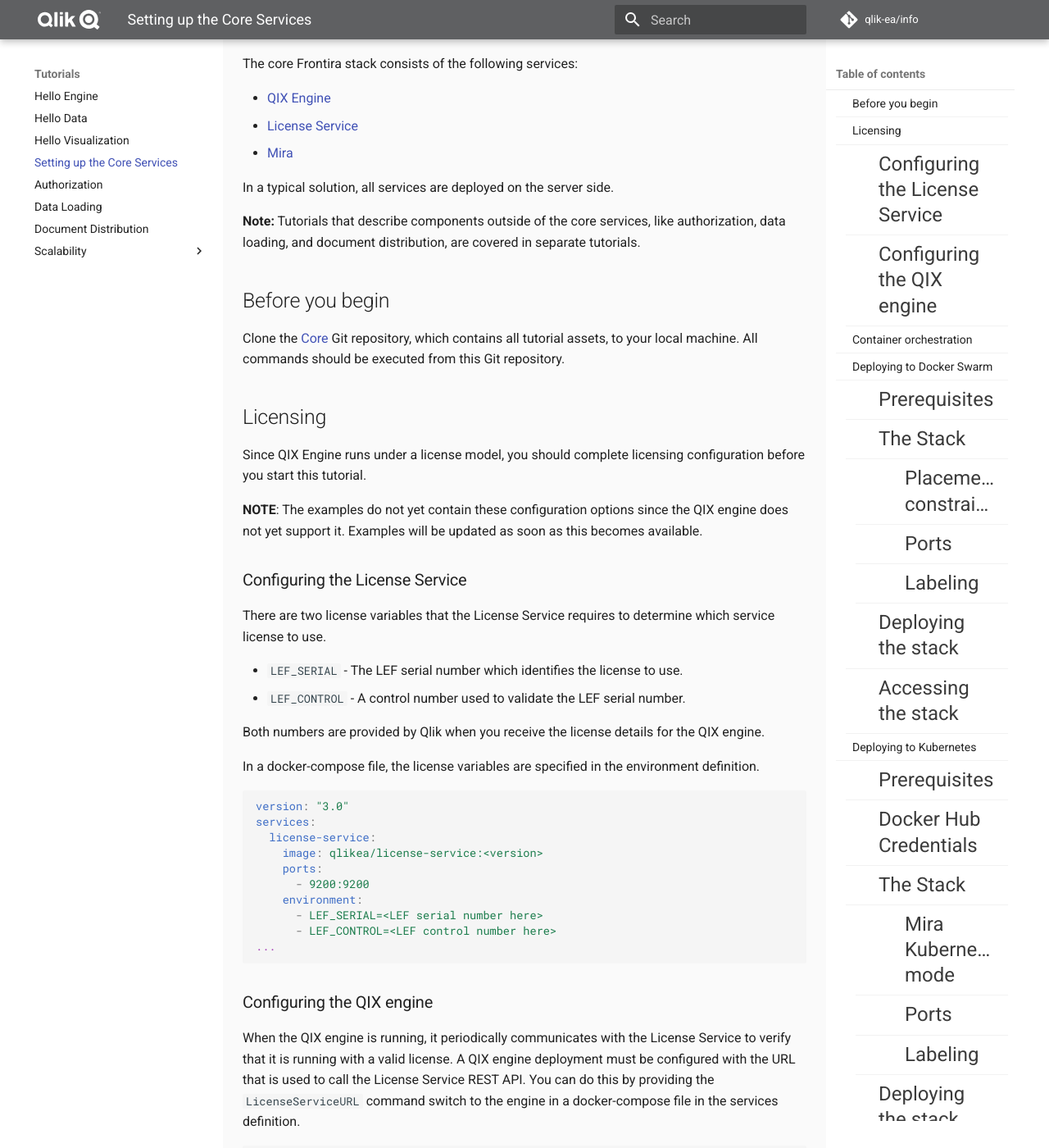
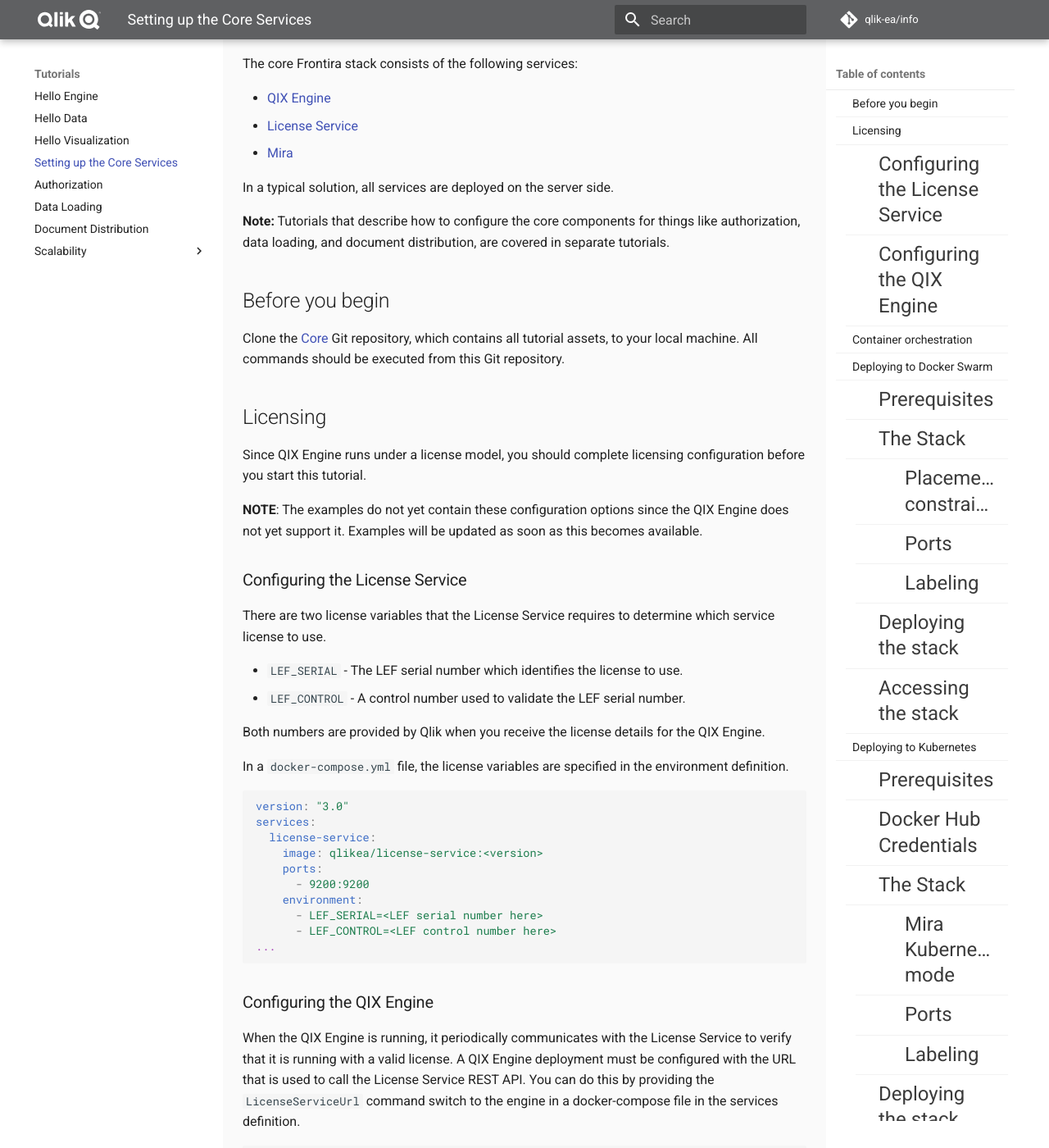
Before and after one commit to qlik-oss/core-website, an MkDocs documentation site: the page built from docs/tutorials/core.md, in a window 1280 px wide and 1400 px high, scrolled down 263 px. Shown: the whole window at 82% size. Built offline with MkDocs 1.6.1 and Material for MkDocs 9.7.7, drawn with Linux system fonts in a browser that asks for light colours; comment, search, counter and statistics services are not loaded; old or Windows-style settings are respelled for this version of MkDocs; some of the changed text lies outside the part shown.

````diff
--- a/docs/tutorials/core.md
+++ b/docs/tutorials/core.md
@@ -1,6 +1,7 @@
 # Setting up the Core Services
 
-In this tutorial, you will learn how to set up and deploy the minimal Frontira stack comprising the core services. The core services represent the foundation on which to build full Frontira solutions.
+In this tutorial, you will learn how to set up and deploy the minimal Frontira stack
+comprising the core services. The core services represent the foundation on which to build full Frontira solutions.
 
 The core Frontira stack consists of the following services:
 
@@ -10,29 +11,36 @@ The core Frontira stack consists of the following services:
 
 In a typical solution, all services are deployed on the server side.
 
-**Note:** Tutorials that describe components outside of the core services, like authorization, data loading, and document distribution, are covered in separate tutorials.
+**Note:** Tutorials that describe how to configure the core components
+for things like authorization, data loading, and document distribution, are covered in separate tutorials.
 
 ## Before you begin
 
-Clone the [Core](https://github.com/qlik-ea/core) Git repository, which contains all tutorial assets, to your local machine. All commands should be executed from this Git repository.
+Clone the [Core](https://github.com/qlik-ea/core) Git repository,
+which contains all tutorial assets, to your local machine.
+All commands should be executed from this Git repository.
 
 ## Licensing
 
-Since QIX Engine runs under a license model, you should complete licensing configuration before you start this tutorial.
+Since QIX Engine runs under a license model,
+you should complete licensing configuration before you start this tutorial.
 
-**NOTE**: The examples do not yet contain these configuration options since the QIX engine does not yet support it.
+**NOTE**: The examples do not yet contain these configuration options
+since the QIX Engine does not yet support it.
 Examples will be updated as soon as this becomes available.
 
 ### Configuring the License Service
 
-There are two license variables that the License Service requires to determine which service license to use.
+There are two license variables that the License Service
+requires to determine which service license to use.
 
 - `LEF_SERIAL` - The LEF serial number which identifies the license to use.
 - `LEF_CONTROL` - A control number used to validate the LEF serial number.
 
-Both numbers are provided by Qlik when you receive the license details for the QIX engine.
+Both numbers are provided by Qlik when you receive the license details for the QIX Engine.
 
-In a docker-compose file, the license variables are specified in the environment definition.
+In a `docker-compose.yml` file,
+the license variables are specified in the environment definition.
 
 ```yml
 version: "3.0"
@@ -47,9 +55,14 @@ services:
 ...
 ```
 
-### Configuring the QIX engine
+### Configuring the QIX Engine
 
-When the QIX engine is running, it periodically communicates with the License Service to verify that it is running with a valid license. A QIX engine deployment must be configured with the URL that is used to call the License Service REST API. You can do this by providing the `LicenseServiceURL` command switch to the engine in a docker-compose file in the services definition.
+When the QIX Engine is running, it periodically communicates with the License Service
+to verify that it is running with a valid license.
+A QIX Engine deployment must be configured with the URL
+that is used to call the License Service REST API.
+You can do this by providing the `LicenseServiceUrl` command switch
+to the engine in a docker-compose file in the services definition.
 
 ```yml
 version: "3.0"
@@ -63,21 +76,26 @@ services:
 
 ## Container orchestration
 
-We provide examples on how to deploy the Frontira core services using the following container orchestration platforms:
+We provide examples on how to deploy the Frontira core services
+using the following container orchestration platforms:
 
 - [Docker Swarm](#deploying-to-docker-swarm)
 - [Kubernetes](#deploying-to-kubernetes)
 - [Nomad](#deploying-to-nomad) (Experimental)
 
-**Note:** In the examples that follow, all shell commands should be run in a Bash shell. If you are using Windows, we recommend using Git Bash.
+**Note:** In the examples that follow, all shell commands should be run in a Bash shell.
+If you are using Windows, we recommend using Git Bash.
 
 ## Deploying to Docker Swarm
 
 ### Prerequisites
 
-You must have a Docker Swarm cluster set up. To learn how to set up a Docker Swarm cluster in a local environment, see [Install Docker](https://docs.docker.com/engine/swarm/).
+You must have a Docker Swarm cluster set up.
+To learn how to set up a Docker Swarm cluster in a local environment,
+see [Install Docker](https://docs.docker.com/engine/swarm/).
 
-Your Docker CLI must be set to issue commands to the swarm manager. You can do this with the `eval` command. For example:
+Your Docker CLI must be set to issue commands to the swarm manager.
+You can do this with the `eval` command. For example:
 
 ```sh
 eval $(docker-machine env <swarm manager node>)
@@ -87,11 +105,13 @@ eval $(docker-machine env <swarm manager node>)
 
 The Frontira stack is specified in the
 [docker-compose.yml](https://github.com/qlik-ea/core/blob/master/docker-swarm/docker-compose.yml) file.
-The stack consists of one QIX engine, one Mira discovery service, and one License Service.
+The stack consists of one QIX Engine, one Mira discovery service, and one License Service.
 
 #### Placement constraints
 
-The Mira service is placed on the swarm manager node so that it can communicate with the manager Docker Engine. This is why `/var/run/docker.sock` is mounted into the service.
+The Mira service is placed on the swarm manager node
+so that it can communicate with the manager Docker Engine.
+This is why `/var/run/docker.sock` is mounted into the service.
 
 #### Ports
 
@@ -101,21 +121,25 @@ Relevant APIs are exposed on the following ports:
 | --------------- |:-------------:| --------------------------:|
 | Mira            | `9100`        | REST API                   |
 | License Service | `9200`        | REST API                   |
-| QIX engine      | `9076`        | QIX websocket API          |
-| QIX engine      | `9090`        | Prometheus/metric endpoint |
+| QIX Engine      | `9076`        | QIX websocket API          |
+| QIX Engine      | `9090`        | Prometheus/metric endpoint |
 
-These ports are exposed outside of the swarm so that they are easily available for demonstrations. This is not a requirement.
+These ports are exposed outside of the swarm
+so that they are easily available for demonstrations.
+This is not a requirement.
 
 #### Labeling
 
-The QIX engine service requires the following note to be added to the labels definition in the `docker-compose.yaml` file:
+The QIX Engine service requires the following note to be added
+to the labels definition in the `docker-compose.yml` file:
 
 ```yml
 labels:
   qix-engine: ""
 ```
 
-This label is required for Mira to identify the engine service as a QIX engine instance. To learn more about labeling, see [Mira documentation](https://github.com/qlik-ea/mira).
+This label is required for Mira to identify service as a QIX Engine instance.
+To learn more about labeling, see [Mira documentation](https://github.com/qlik-ea/mira).
 
 ### Deploying the stack
 
@@ -161,19 +193,26 @@ To add this secret to Kubernetes, run the following command:
 kubectl create secret docker-registry dockerhub --docker-username=<your-name> --docker-password=<your-password> --docker-email=<your-email>
 ```
 
-**Note**: The leading space character before the kubectl command is intentional. This prevents the command from being stored in the Bash shell command history.
+**Note**: The leading space character before the kubectl command is intentional.
+This prevents the command from being stored in the Bash shell command history.
 
 ### The Stack
 
-The Frontira stack is specified in the docker-compose.yml file. The stack consists of one QIX engine, one Mira discovery service, and one License Service.
+The Frontira stack is specified in the `docker-compose.yml` file.
+The stack consists of one QIX Engine, one Mira discovery service, and one License Service.
 
 #### Mira Kubernetes mode
 
-Open the [mira-deployment.yaml](https://github.com/qlik-ea/core/blob/master/kubernetes/plain/frontira/mira-deployment.yaml) file to see how Mira is configured.
+Open the
+[mira-deployment.yml](https://github.com/qlik-ea/core/blob/master/kubernetes/plain/frontira/mira-deployment.yml)
+file to see how Mira is configured.
 
-The Mira deployment specifies two containers to run in the pod. This is because Mira needs to communicate with the Kubernetes API server through *kubectl* as a proxy.
+The Mira deployment specifies two containers to run in the pod.
+This is because Mira needs to communicate with the Kubernetes API server through *kubectl* as a proxy.
 
-Mira must also be configured to run in Kubernetes mode. This does not happen automatically. To do this, you must set the environment variable `MIRA_MODE` to `kubernetes`.
+Mira must also be configured to run in Kubernetes mode.
+This does not happen automatically.
+To do this, you must set the environment variable `MIRA_MODE` to `kubernetes`.
 
 #### Ports
 
@@ -183,26 +222,30 @@ Relevant APIs are exposed on the following ports:
 | --------------- |:-------------:| --------------------------:|
 | Mira            | `9100`        | REST API                   |
 | License Service | `9200`        | REST API                   |
-| QIX engine      | `9076`        | QIX websocket API          |
-| QIX engine      | `9090`        | Prometheus/metric endpoint |
+| QIX Engine      | `9076`        | QIX websocket API          |
+| QIX Engine      | `9090`        | Prometheus/metric endpoint |
 
-These ports are exposed outside of the swarm so that they are easily available for demonstrations. This is not a requirement.
+These ports are exposed outside of the swarm so that they are easily available for demonstrations.
+This is not a requirement.
 
 #### Labeling
 
-The QIX engine service requires the following note to be added to the labels definition in the `engine-deployment.yaml` file:
+The QIX Engine service requires the following note to be added to the labels definition in the `engine-deployment.yml` file:
 
 ```yml
 labels:
   qix-engine: ""
 ```
 
-This label is required for Mira to identify the engine service as a QIX engine instance. To learn more about labeling, see [QIX engine labeling](https://github.com/qlik-ea/info/blob/master/docs/documentation/services/mira.md#qix-engine-labeling).
-
+This label is required for Mira to identify the engine service as a QIX Engine instance.
+To learn more about labeling, see [QIX Engine labeling](../services/mira.md#qix-engine-labeling).
 
 ### Deploying the stack
 
-We show two types of deployments to Kubernetes below. The first one is the *plain* Kubernetes method, which uses standard deployments and services. The second one uses [Helm](https://helm.sh/), which provides a powerful way to manage Kubernetes applications.
+We show two types of deployments to Kubernetes below.
+The first one is the *plain* Kubernetes method, which uses standard deployments and services.
+The second one uses [Helm](https://helm.sh/),
+which provides a powerful way to manage Kubernetes applications.
 
 #### Deploying to plain Kubernetes
 
@@ -215,7 +258,10 @@ kubectl create -f ./frontira/
 
 #### Deploying to Kubernetes with Helm
 
-To deploy kubernetes with Helm, you must install Helm on the client side and Tiller on the server side. For information on how to do this, see [Initialize Helm and install Tiller](https://docs.helm.sh/using_helm/#initialize-helm-and-install-tiller).
+To deploy kubernetes with Helm,
+you must install Helm on the client side and Tiller on the server side.
+For information on how to do this,
+see [Initialize Helm and install Tiller](https://docs.helm.sh/using_helm/#initialize-helm-and-install-tiller).
 
 Deploy the stack using Helm by running the following command:
 
@@ -226,19 +272,20 @@ helm install ./frontira/
 
 ### Accessing the stack
 
-Once the stack is deployed, you can retrieve a list of the tasks running on the stack by running the following command:
+Once the stack is deployed,
+you can retrieve a list of the tasks running on the stack by running the following command:
 
 ```sh
 kubectl get all
 ```
 
-You can query Mira to return the list of QIX engines it has discovered by calling its `/engines` endpoint:
+You can query Mira to return the list of QIX Engines it has discovered by calling its `/engines` endpoint:
 
 ```sh
 curl http://<kubernetes node ip>:9100/v1/engines
 ```
 
-This endpoint returns one or more QIX engine instances and information about these instances in JSON format.
+This endpoint returns one or more QIX Engine instances and information about these instances in JSON format.
 
 ## Deploying to Nomad
 
@@ -251,13 +298,23 @@ You must have a Nomad environment set up. If you need to setup a local enviromen
 
 ### Docker Hub credentials
 
-The Docker images that are being used are not public, so you must add a secret to Nomad to be able to pull these images from Docker Hub. In this example, we use the Docker auths that is stored when logging into Docker Hub with `docker login`.
+The Docker images that are being used are not public,
+so you must add a secret to Nomad to be able to pull these images from Docker Hub.
+In this example, we use the Docker auths that is stored when logging into Docker Hub with `docker login`.
 
-**Note:** Nomad stores the Docker credentials as plain text. To learn more on how Nomad stores these credentials, see [here](https://www.nomadproject.io/docs/drivers/docker.html#docker-auth-config). To see an example of how the Nomad client can be configured to use local docker credentials, see [nomad.hcl](https://github.com/qlik-ea/core/blob/master/nomad/nomad.hcl).
+**Note:** Nomad stores the Docker credentials as plain text.
+To learn more on how Nomad stores these credentials,
+see [here](https://www.nomadproject.io/docs/drivers/docker.html#docker-auth-config).
+To see an example of how the Nomad client can be configured to use local docker credentials, see [nomad.hcl](https://github.com/qlik-ea/core/blob/master/nomad/nomad.hcl).
 
 ### Service Discovery
 
-In a Nomad orchestration, Mira uses the DNS mode for service discovery. A Consul server must be running in the Nomad environment. Nomad will automatically register services in Consul when deploying the nomad files. You can find the hostname that Mira should use for discovering QIX engine instances in the task configuration of  [mira.noamd](https://github.com/qlik-ea/core/blob/master/nomad/mira.nomad) file.
+In a Nomad orchestration, Mira uses the DNS mode for service discovery.
+A Consul server must be running in the Nomad environment.
+Nomad will automatically register services in Consul when deploying the nomad files.
+You can find the hostname that Mira should use for discovering QIX Engine instances
+in the task configuration of
+[mira.noamd](https://github.com/qlik-ea/core/blob/master/nomad/mira.nomad) file.
 
 ### Deploying the stack
 
````
Also changed, not shown: other parts of docs/tutorials/core.md (+15 -7 lines).
